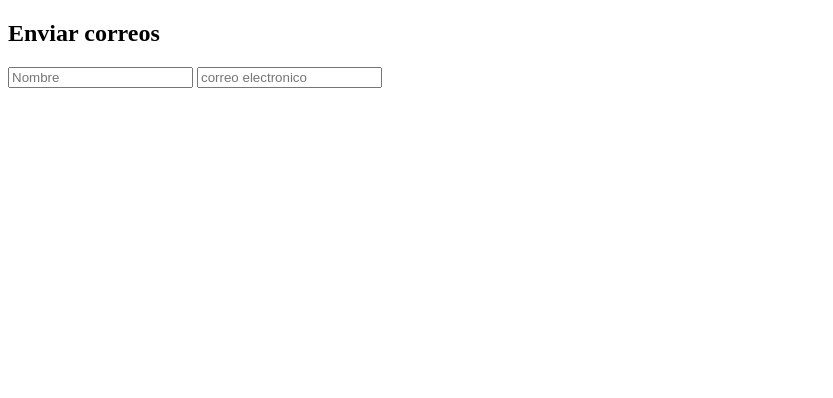
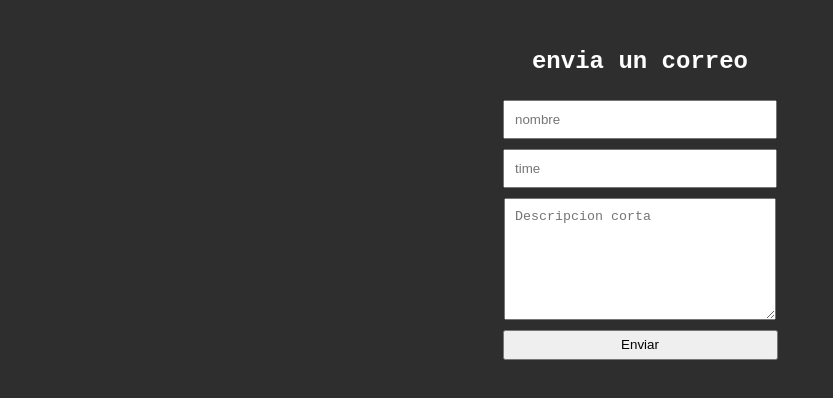
Before and after one commit to ermi00/enviarCorreos, a plain HTML site: page index.html in a window 1280 px wide. Shown: the whole page, without its empty margins (0-833 px from the left). Drawn offline with Linux system fonts and the light colour scheme.

Commit message:
repositorio

```diff
--- a/index.html
+++ b/index.html
@@ -1,15 +1,23 @@
 <!DOCTYPE html>
 <html lang="en">
+
 <head>
     <meta charset="UTF-8">
     <meta name="viewport" content="width=device-width, initial-scale=1.0">
+    <link rel="stylesheet" href="/style.css">
     <title>Inicio</title>
 </head>
+
 <body>
-    <form action="">
-        <h2>Enviar correos</h2>
-        <input type="text" name="" id="" placeholder="Nombre">
-        <input type="text" name="" id="" placeholder="correo electronico">
-    </form>
+    <div class="divFormulario">
+        <form action="">
+            <h2>envia un correo</h2>
+            <input type="text" name="" id="" placeholder="nombre">
+            <input type="datetime" name="" id="" placeholder="time">
+            <textarea name="" id="" placeholder="Descripcion corta"></textarea>
+            <button>Enviar</button>
+        </form>
+    </div>
 </body>
+
 </html>
--- a/style.css
+++ b/style.css
@@ -0,0 +1,31 @@
+body {
+    background-color: #2e2e2e;
+    font-family: 'Hack', monospace;
+    padding: 20px;
+    color: white;
+}
+
+form {
+    display: flex;
+    flex-direction: column;
+    align-items: center;
+}
+
+input {
+    width: 250px;
+    padding: 10px;
+    margin: 5px;
+}
+
+textarea {
+    width: 250px;
+    height: 100px;
+    padding: 10px;
+    margin: 5px;
+}
+
+button {
+    margin: 5px;
+    width: 275px;
+    height: 30px;
+}
```
